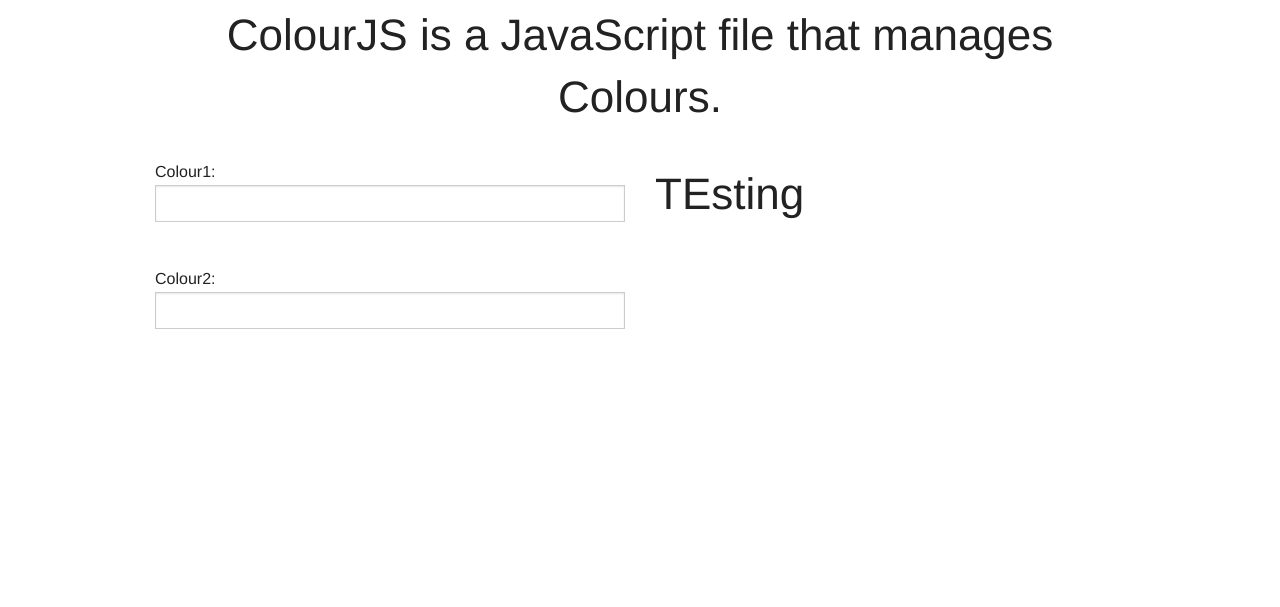
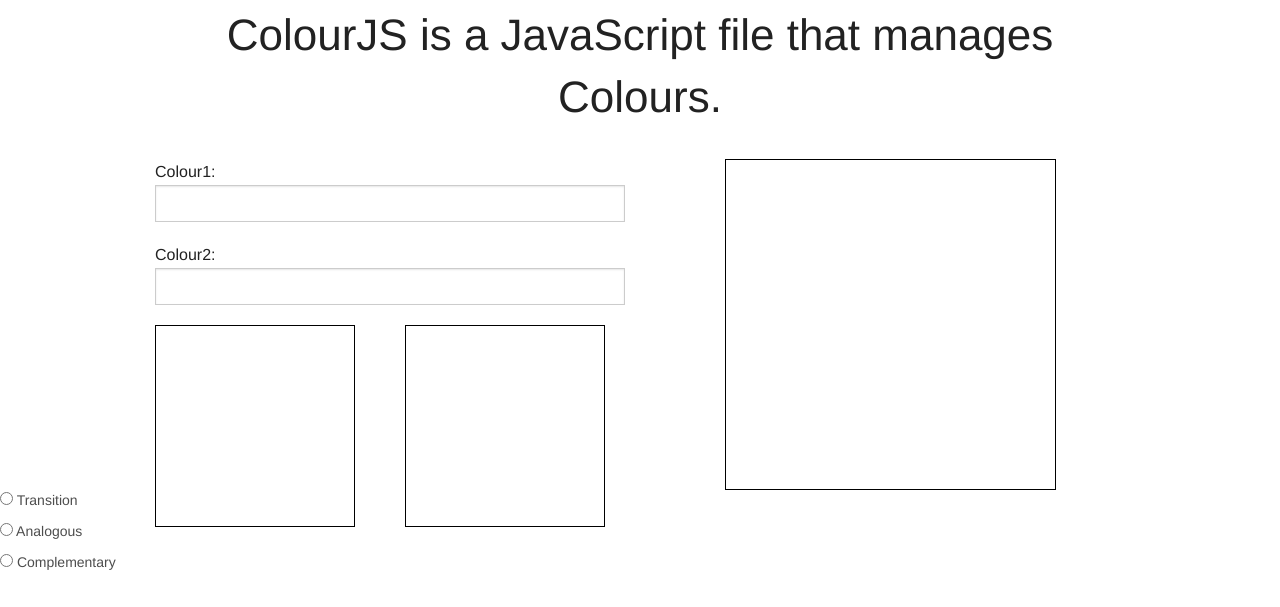
Before and after one commit to ColourJS/ColourJS.github.io, a PHP site: page / in a window 1280 px wide. Shown: the part 193-800 px from the top of the page. Run offline with PHP 8.4, Linux system fonts and the light colour scheme.

Commit message:
Changed Files

```diff
--- a/PhpstormProjects/colours/css/style.css
+++ b/PhpstormProjects/colours/css/style.css
@@ -1,12 +1,7 @@
-.fullWidth {
-    width: 100%;
-    margin-left: auto;
-    margin-right: auto;
-    max-width: initial;
+.box{
+    margin: 0;
+    width: 40%;
+    padding-bottom: 40%;
+    /*height: 250px;*/
+    border: 1px solid black;
 }
-
-.box{
-    width: 25%;
-    height: 25%;
-    background-color: black;
-}
--- a/PhpstormProjects/colours/index.html
+++ b/PhpstormProjects/colours/index.html
@@ -103,18 +103,34 @@
   <br>
   <div ng-app="" class="row">
     <div class="small-6 columns">
-      <p>Colour1: <input type="text" ng-model="colour1" style="background-color: {{colour1}}"></p>
-      <p>{{colour1}}</p>
+      <p>Colour1: <input type="text" ng-model="colour1""></p>
+      <p>Colour2: <input type="text" ng-model="colour2"></p>
 
-      <br>
+      <span class="box" style="background-color: {{colour1}}; position: absolute;"></span>
+      <span class="box" style="background-color: {{colour2}}; position: absolute; margin-left: 50%"></span>
 
-      <p>Colour2: <input type="text" ng-model="colour2" style="background-color: {{colour2}}"></p>
-      <p>{{colour2}}</p>
     </div>
 
     <div class="small-6 columns">
-      <h1>TEsting</h1>
+      <div class="box float-center" style="padding:35%; margin: auto;"></div>
     </div>
+  </div>
+
+  <div>
+    <form name="myForm" ng-controller="ExampleController">
+      <label>
+        <input type="radio" name="functionCall" ng-model="function.transition" value="transition">
+        Transition
+      </label>
+      <label>
+        <input type="radio" name="functionCall" ng-model="function.analogous" value="analogous">
+        Analogous
+      </label>
+      <label>
+        <input type="radio" name="functionCall" ng-model="function.complementary" value="complementary">
+        Complementary
+      </label>
+    </form>
   </div>
 
     <script src="js/vendor/jquery.js"></script>
--- a/PhpstormProjects/colours/js/controller.js
+++ b/PhpstormProjects/colours/js/controller.js
@@ -0,0 +1,8 @@
+angular.module('radioExample', [])
+    .controller('ExampleController', ['$scope', function($scope) {
+        $scope.function = {
+            name: 'blue'
+        };
+
+        $scope.
+    }]);
```
